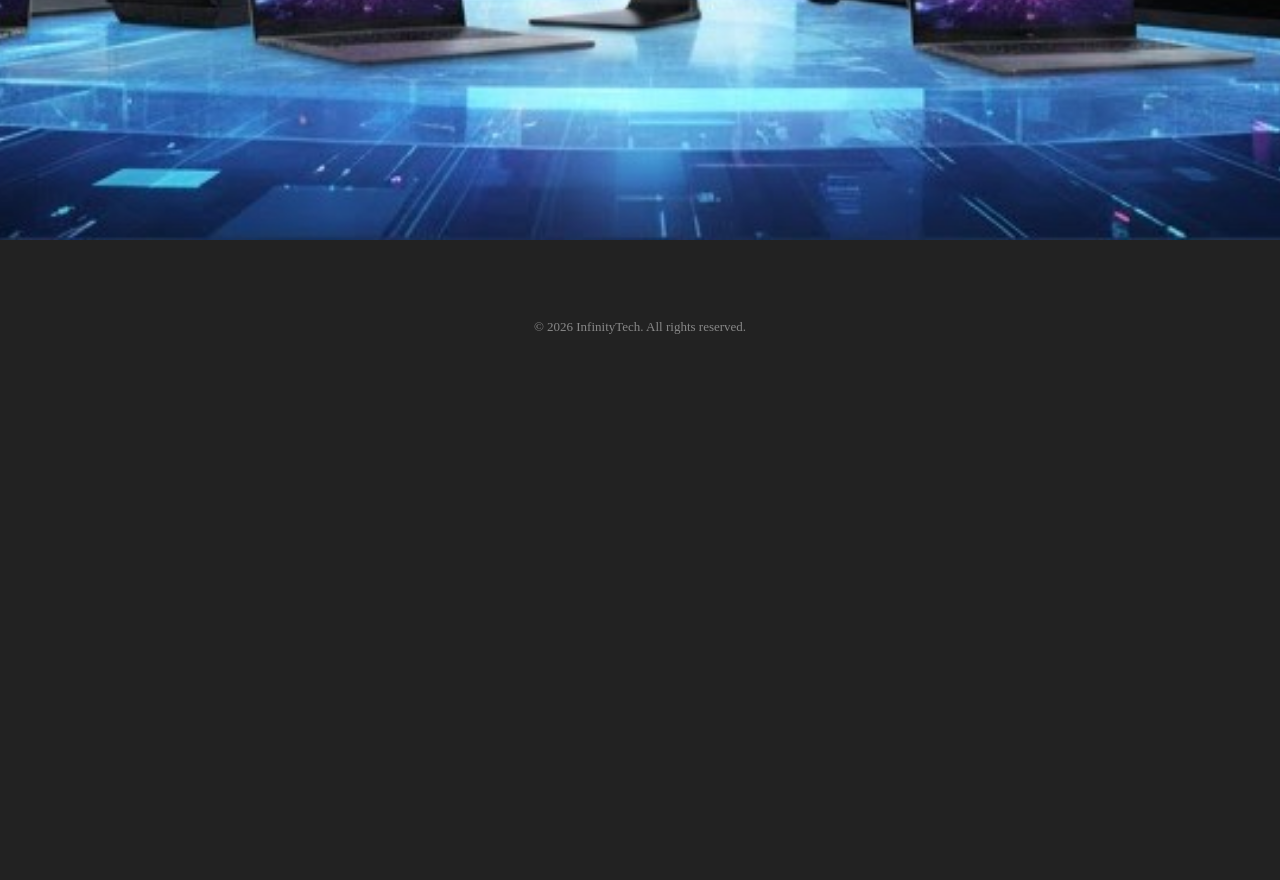
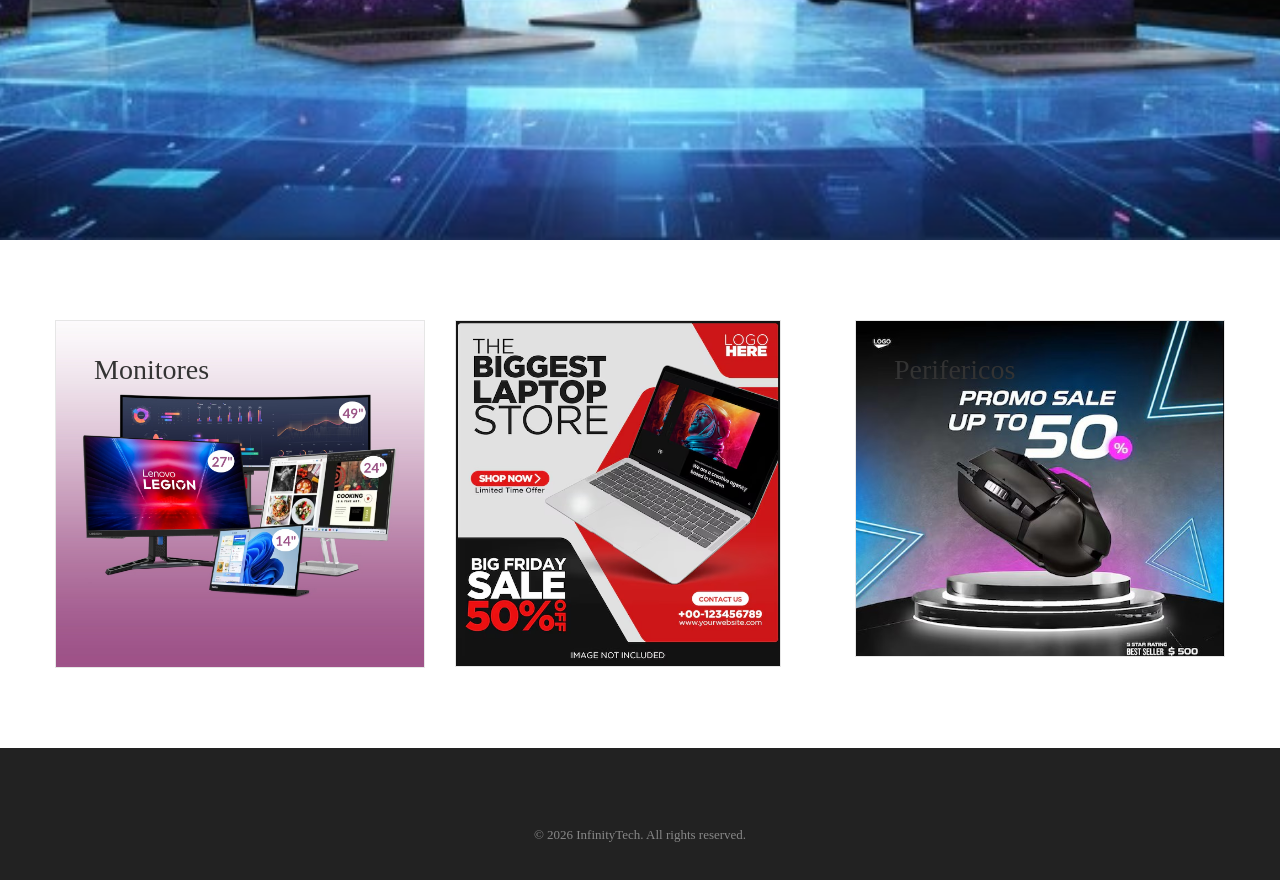
Before and after one commit to JoseDanielR15/Proyecto_Cliente-Servidor_Grupo05, a PHP site: page /vInicio/Inicio.php in a window 1280 px wide. Shown: the part 644-1524 px from the top of the page. Before the commit the page ends 978 px from the top, so only its background shows below. Run offline with PHP 8.4, Linux system fonts and the light colour scheme; some web fonts are replaced.

Commit message:
Agregado de cartas

```diff
--- a/Views/vInicio/Inicio.php
+++ b/Views/vInicio/Inicio.php
@@ -170,6 +170,86 @@
 	</div>
 </section>
 
+<div class="sec-banner bg0 p-t-80 p-b-50">
+		<div class="container">
+			<div class="row">
+				<div class="col-md-6 col-xl-4 p-b-30 m-lr-auto">
+					<!-- Block1 -->
+					<div class="block1 wrap-pic-w">
+						<img src='../assets/images/Monitores.jpg' alt="IMG-BANNER">
+
+						<a href="product.html" class="block1-txt ab-t-l s-full flex-col-l-sb p-lr-38 p-tb-34 trans-03 respon3">
+							<div class="block1-txt-child1 flex-col-l">
+								<span class="block1-name ltext-102 trans-04 p-b-8">
+									Monitores
+								</span>
+
+								<span class="block1-info stext-102 trans-04">
+
+								</span>
+							</div>
+
+							<div class="block1-txt-child2 p-b-4 trans-05">
+								<div class="block1-link stext-101 cl0 trans-09">
+									Ver Monitores
+								</div>
+							</div>
+						</a>
+					</div>
+				</div>
+
+				<div class="col-md-6 col-xl-4 p-b-30 m-lr-auto">
+					<!-- Block1 -->
+					<div class="block1 wrap-pic-w" style='width: 88%;'>
+						<img src='../assets/images/Ofertas.jpg' alt="IMG-BANNER">
+
+						<a href="product.html" class="block1-txt ab-t-l s-full flex-col-l-sb p-lr-38 p-tb-34 trans-03 respon3">
+							<div class="block1-txt-child1 flex-col-l">
+								<span class="block1-name ltext-102 trans-04 p-b-8">
+
+								</span>
+
+								<span class="block1-info stext-102 trans-04">
+
+								</span>
+							</div>
+
+							<div class="block1-txt-child2 p-b-4 trans-05">
+								<div class="block1-link stext-101 cl0 trans-09">
+									Ver Ofertas
+								</div>
+							</div>
+						</a>
+					</div>
+				</div>
+
+				<div class="col-md-6 col-xl-4 p-b-30 m-lr-auto">
+					<!-- Block1 -->
+					<div class="block1 wrap-pic-w">
+						<img src='../assets/images/Mouse.jpg' alt="IMG-BANNER">
+
+						<a href="product.html" class="block1-txt ab-t-l s-full flex-col-l-sb p-lr-38 p-tb-34 trans-03 respon3">
+							<div class="block1-txt-child1 flex-col-l">
+								<span class="block1-name ltext-102 trans-04 p-b-8">
+									Perifericos
+								</span>
+
+								<span class="block1-info stext-102 trans-04">
+
+								</span>
+							</div>
+
+							<div class="block1-txt-child2 p-b-4 trans-05">
+								<div class="block1-link stext-101 cl0 trans-09">
+									Ver
+								</div>
+							</div>
+						</a>
+					</div>
+				</div>
+			</div>
+		</div>
+	</div>
 <!-- ================= FOOTER ================= -->
 <footer class="bg3 p-t-75 p-b-32">
 	<div class="container">
```
Also changed, not shown: Views/assets/images/Monitores.jpg (added), Views/assets/images/Mouse.jpg (added), Views/assets/images/Ofertas.jpg (added).
